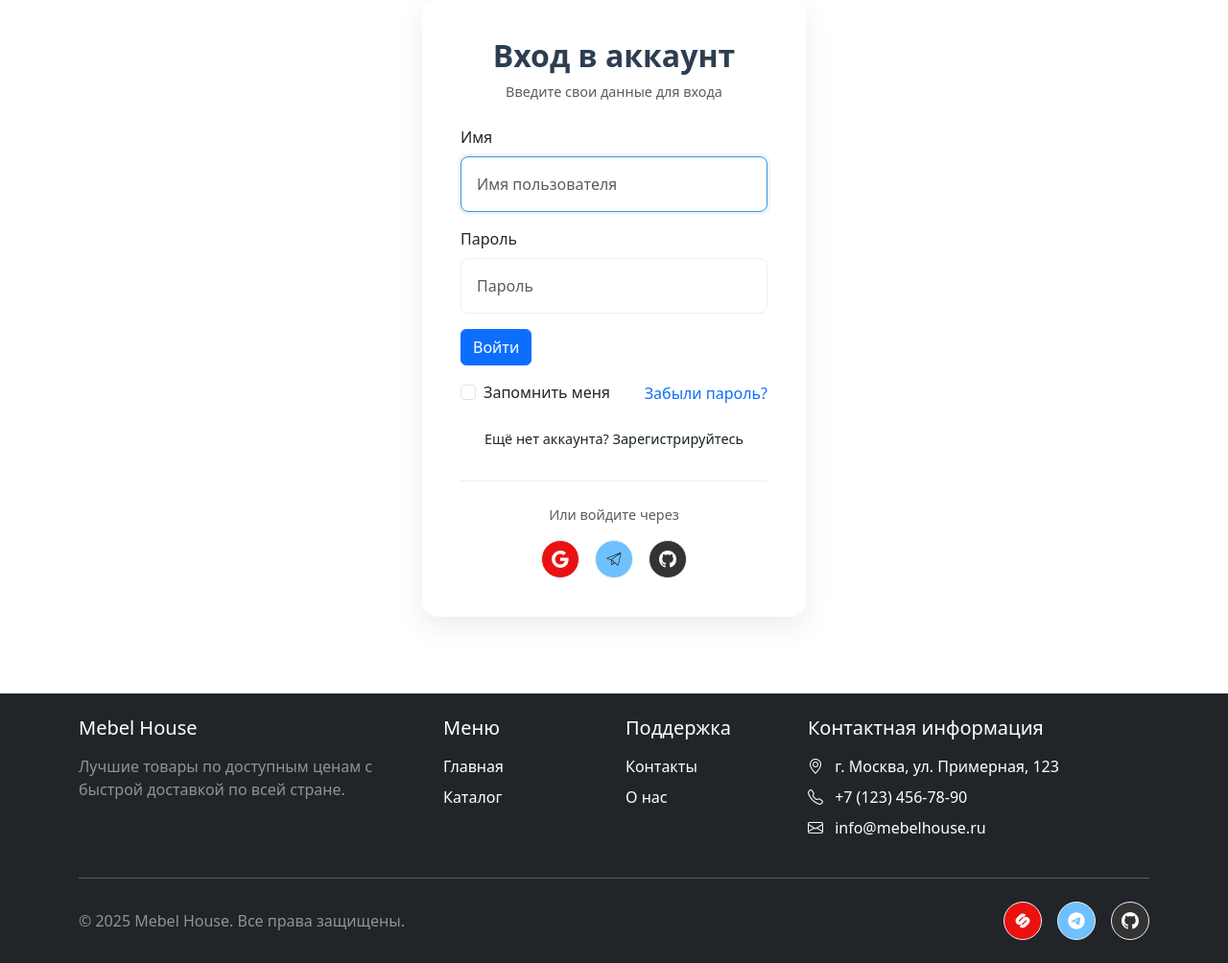
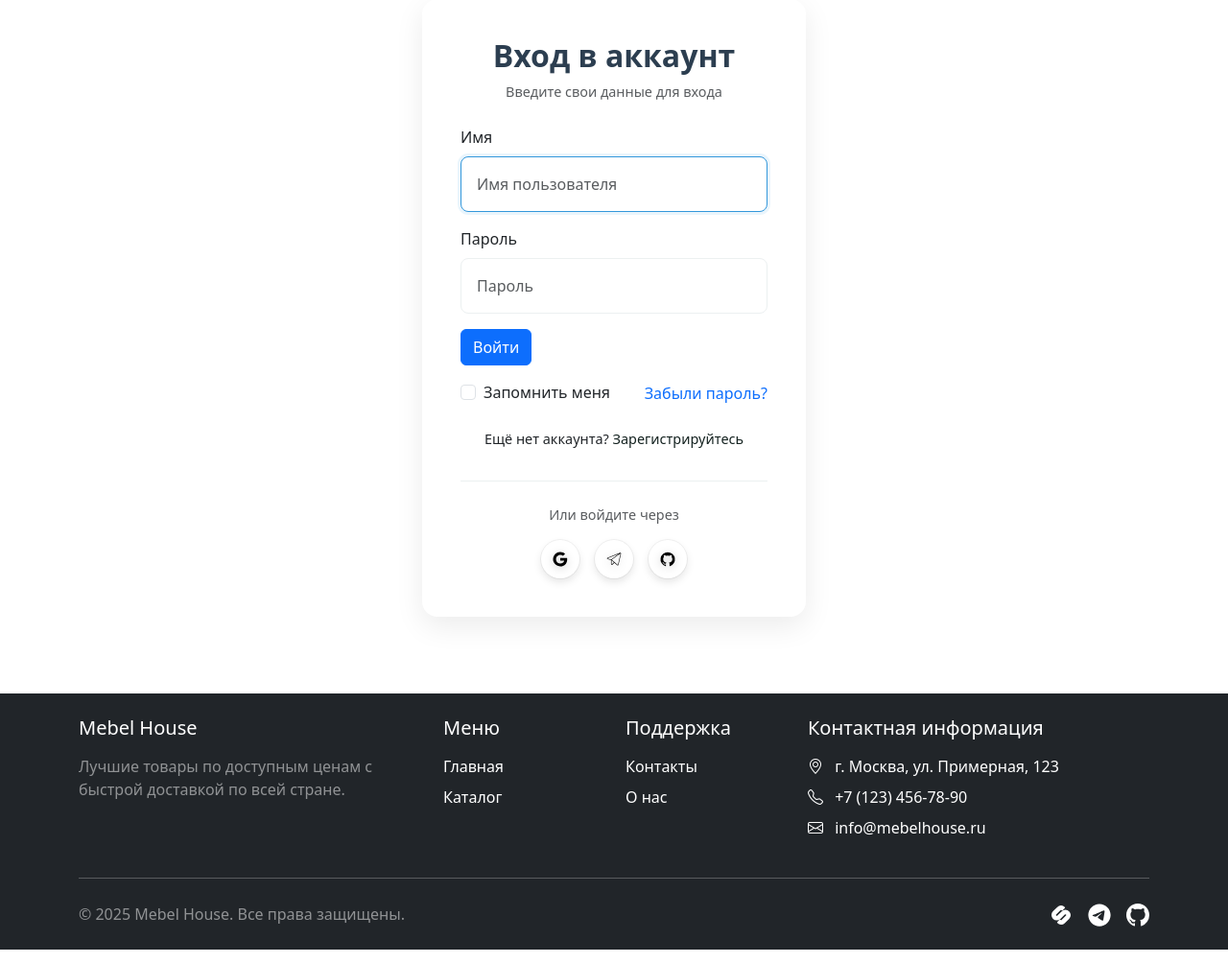
Before and after one commit to raiserror/mebel_house_full_5825, a Django app: page /user/login/ in a window 1280 px wide. Shown: the part 129-1133 px from the top of the page at 96% size. Run offline with Django 5.2, Linux system fonts and the light colour scheme; data comes from the database, SQL or seed files in the repository; parts of the project's set-up code (start-up, migrations or seed data) failed here and were passed over.

Commit message:
fixed login

```diff
--- a/main/templates/main/footer.html
+++ b/main/templates/main/footer.html
@@ -42,7 +42,7 @@
             </div>
 
             <div class="d-flex gap-3">
-                <a href="https://stepik.org/users/714567549/" class="social-btn google-btn">
+                <a href="https://stepik.org/users/714567549/" class="social-btn stepik-btn">
                     <img src="{% static 'deps/icons/stepik-white.svg' %}" alt="Stepik" width="24" height="24">
                 </a>
                 <a href="https://t.me/raiserror" class="social-btn telegram-btn">
--- a/static/deps/css/users/login.css
+++ b/static/deps/css/users/login.css
@@ -87,27 +87,34 @@
     gap: 12px;
 }
 
-.social-btn {
+.social-butn {
     width: 40px;
     height: 40px;
     border-radius: 50%;
     display: flex;
     align-items: center;
     justify-content: center;
-    border: 1px solid #ecf0f1;
     transition: all 0.3s;
+    box-shadow: 0 4px 8px rgba(0, 0, 0, 0.1),
+            0 0 0 1px rgba(0, 0, 0, 0.05);
 }
 
-.social-btn:hover {
+.social-butn:hover {
     transform: translateY(-3px);
     box-shadow: 0 5px 15px rgba(0, 0, 0, 0.1);
 }
 
-.google-btn { background-color: #ea1111ff; }
-.telegram-btn { background-color: #6fc0ff; }
-.github-btn { background-color: #333; }
 
-.social-btn img {
+.social-butn img {
     width: 18px;
     height: 18px;
 }
+
+.social-butn img {
+    filter: drop-shadow(0 2px 4px rgba(0, 0, 0, 0.2));
+    transition: all 0.3s ease;
+}
+
+.social-butn:hover img {
+    filter: drop-shadow(0 4px 8px rgba(0, 0, 0, 0.3));
+}
--- a/templates/base.html
+++ b/templates/base.html
@@ -46,7 +46,7 @@
                                 <i class="bi bi-info-circle me-1"></i> Информация
                             </a>
                             <ul class="dropdown-menu dropdown-menu-dark">
-                                <li><a class="dropdown-item" href="{% url 'main:index' %}"><i class="bi bi-telephone me-2"></i>Контакты</a></li>
+                                <li><a class="dropdown-item" href="{% url 'main:contacts' %}"><i class="bi bi-telephone me-2"></i>Контакты</a></li>
                                 <li><a class="dropdown-item" href="{% url 'main:about' %}"><i class="bi bi-people me-2"></i>О нас</a></li>
                             </ul>
                         </li>
--- a/users/templates/users/login.html
+++ b/users/templates/users/login.html
@@ -46,14 +46,14 @@
         <div class="social-auth text-center">
             <p class="text-muted mb-3">Или войдите через</p>
             <div class="d-flex justify-content-center gap-3">
-                <a href="#" class="social-btn google-btn">
-                    <img src="{% static 'deps/icons/google.svg' %}" alt="Google" width="24" height="24">
+                <a href="#" class="social-butn google-btn">
+                    <img src="{% static 'deps/icons/google-black.svg' %}" alt="Google" width="24" height="24">
                 </a>
-                <a href="https://t.me/raiserror" class="social-btn telegram-btn">
+                <a href="https://t.me/raiserror" class="social-butn telegram-btn">
                     <img src="{% static 'deps/icons/telegram.svg' %}" alt="Telegram" width="24" height="24">
                 </a>
-                <a href="https://github.com/raiserror" class="social-btn github-btn">
-                    <img src="{% static 'deps/icons/github.svg' %}" alt="GitHub" width="24" height="24">
+                <a href="https://github.com/raiserror" class="social-butn github-btn">
+                    <img src="{% static 'deps/icons/github-black.svg' %}" alt="GitHub" width="24" height="24">
                 </a>
             </div>
         </div>
```
Also changed, not shown: goods/templates/goods/catalog.html (+14 -2 lines), main/templates/main/index.html (+33 -19 lines), static/deps/css/my_css.css (+16 -0 lines), static/deps/icons/github-black.svg (added), static/deps/icons/google-black.svg (added).
